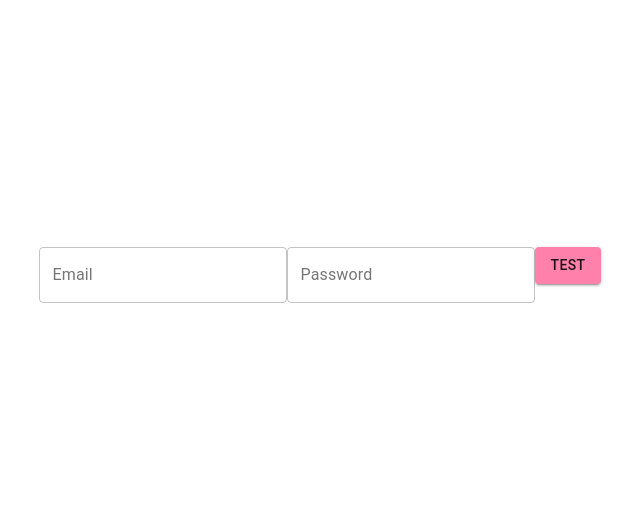
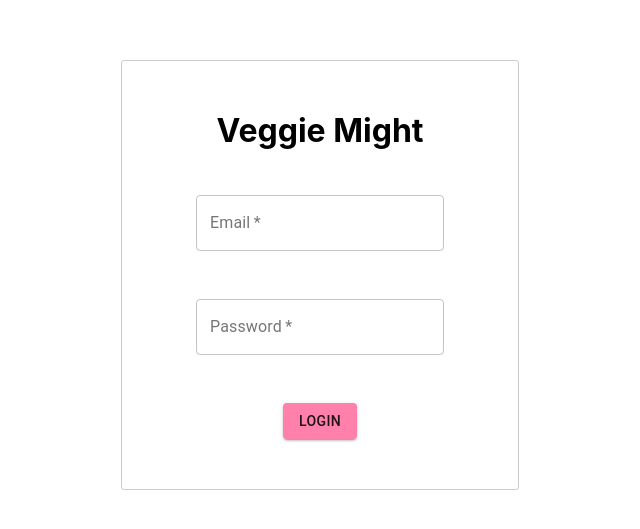
Before and after one commit to michaeljoepeterson/recipe-react, a React (Create React App) app: page / in a window 1280 px wide. Shown: the part 125-654 px from the top of the page, without its empty margins (320-960 px from the left). Built offline with nearby package versions, Linux system fonts and the light colour scheme.

Commit message:
styled form setup helper text and captured email and pass from inputs

```diff
--- a/src/components/landing-page.js
+++ b/src/components/landing-page.js
@@ -3,11 +3,11 @@ import {connect} from 'react-redux';
 import LoginForm from './login-form';
 
 export function LandingPage(props){
-
+    const title = 'Veggie Might';
 
     return(
         <div className="center-container">
-            <LoginForm />
+            <LoginForm title={title}/>
         </div>
     )
 }
--- a/src/components/login-form.js
+++ b/src/components/login-form.js
@@ -4,16 +4,19 @@ import {login} from '../actions/authActions';
 import Button from '@material-ui/core/Button';
 import TextField from '@material-ui/core/TextField';
 import './styles/center.css';
+import './styles/login.css';
 
 export function LoginForm(props){
     function tryLogin(event){
         event.persist();
         console.log(event);
+        const email = event.target[0].value;
+        const pass = event.target[1].value;
         event.preventDefault();
-        props.dispatch(login('test','test'))
+        props.dispatch(login(email,pass))
 
         .then(user => {
-            console.log('current user', props.currentUser);
+            console.log('current user after login', user);
         })
 
         .catch(err => {
@@ -23,11 +26,18 @@ export function LoginForm(props){
     }
     return(
         <div className="login-container center-container">
-            <form onSubmit={(e) => tryLogin(e)}>
-                <TextField id="user" label="Email" variant="outlined" />
-                <TextField id="password" label="Password" variant="outlined" type="password"/>
-                <Button variant="contained" color="primary" type="submit">Test</Button>
-            {console.log(props.currentUser,props.error)}
+            <form className="login-form" onSubmit={(e) => tryLogin(e)}>
+                <h1 className="form-title">{props.title}</h1>
+                <div className="input-container">
+                    <TextField required id="user" label="Email" variant="outlined" helperText={props.error ? 'Error Loging in' : ''}/>
+                </div>
+                <div className="input-container">
+                    <TextField required id="password" label="Password" variant="outlined" type="password" helperText={props.error ? 'Error Loging in' : ''}/>
+                </div>
+                <div className="input-container">
+                    <Button variant="contained" color="primary" type="submit">Login</Button>
+                </div>
+            {console.log('render user: ',props.currentUser,props.error)}
             </form>
         </div>
     )
--- /dev/null
+++ b/src/components/styles/login.css
@@ -0,0 +1,18 @@
+.login-form{
+    border: 1px solid rgba(1,1,1,0.2);
+    padding:50px;
+    border-radius: 3px;
+    margin: 1em;
+}
+
+.input-container{
+    padding:1.5em;
+}
+
+.input-container:last-of-type{
+    padding-bottom: 0;
+}
+
+.form-title{
+    margin-top: 0;
+}
```
